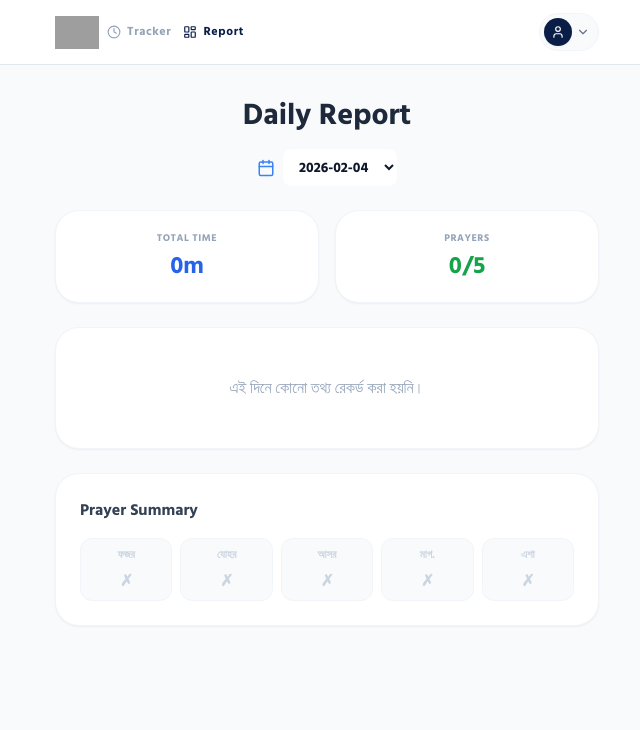
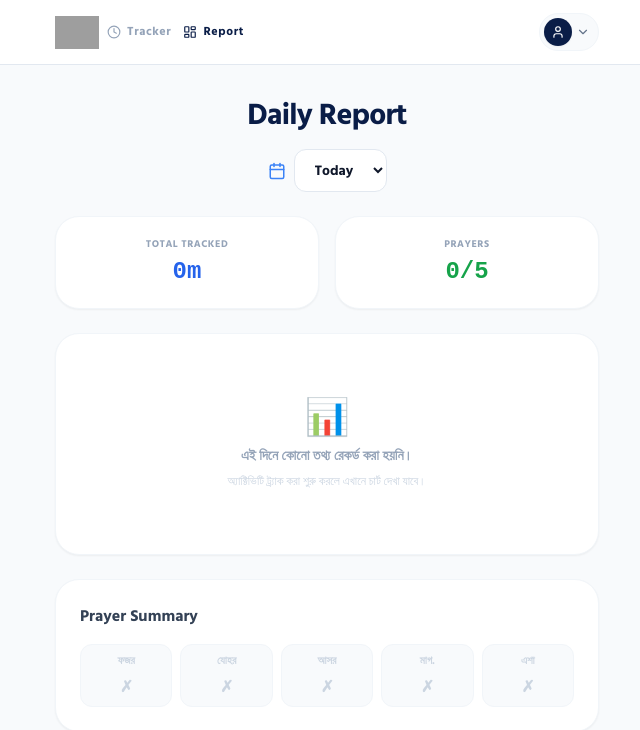
Before and after one commit to 578meson-rgb/Student-self-tracker, a React (Vite) app: page / in a window 1280 px wide. Both pictures are taken after a click on the button "Report". Shown: the top 730 px of the page, without its empty margins (313-953 px from the left). Built offline with nearby package versions, Linux system fonts and the light colour scheme; grey boxes are pictures that could not be loaded.

Commit message:
feat: Initialize project with Vite and React dependencies
Sets up the project using Vite for a faster development experience and includes necessary React dependencies. Updates HTML title and adds initial styling.

```diff
--- a/components/Dashboard.tsx
+++ b/components/Dashboard.tsx
@@ -1,6 +1,5 @@
-
 import React from 'react';
-import { PieChart, Pie, Cell, ResponsiveContainer, Tooltip } from 'recharts';
+import { PieChart, Pie, Cell, ResponsiveContainer, Tooltip, Legend } from 'recharts';
 import { DayData, ActivityType } from '../types';
 import { ACTIVITIES_CONFIG, PRAYER_LABELS } from '../constants';
 import { formatDurationBrief } from '../utils/formatters';
@@ -16,43 +15,45 @@ const COLORS = ['#3b82f6', '#ef4444', '#10b981', '#f59e0b', '#8b5cf6', '#ec4899'
 
 const Dashboard: React.FC<DashboardProps> = ({ history, selectedDate, onDateChange }) => {
   const data = history[selectedDate] || {
-    activities: { self_study: 0, class: 0, mobile_scroll: 0, prayer: 0, food: 0, sleep: 0, sports: 0, other: 0 },
+    activities: { self_study: 0, class: 0, mobile_scroll: 0, prayer: 0, food: 0, sleep: 0, sports: 0, other: 0 } as Record<ActivityType, number>,
     prayers: { fajr: false, dhuhr: false, asr: false, maghrib: false, isha: false }
   };
 
   const chartData = ACTIVITIES_CONFIG
-    .map((act, index) => ({
-      name: act.label,
-      value: (data.activities[act.id] || 0) / 60,
-      color: COLORS[index % COLORS.length]
-    }))
+    .map((act, index) => {
+      const val = data.activities[act.id] || 0;
+      return {
+        name: act.label,
+        value: Math.round((val / 60) * 10) / 10, // minutes with one decimal
+        color: COLORS[index % COLORS.length]
+      };
+    })
     .filter(d => d.value > 0);
 
-  // FIX: Using ACTIVITIES_CONFIG to ensure type safety when calculating total seconds
-  const totalSeconds = ACTIVITIES_CONFIG.reduce((acc: number, act) => acc + (data.activities[act.id] || 0), 0);
-  // FIX: Using PRAYER_LABELS for counting prayers to avoid Object.values type issues
+  const totalSeconds = ACTIVITIES_CONFIG.reduce((acc, act) => acc + (data.activities[act.id] || 0), 0);
   const prayerCount = PRAYER_LABELS.filter(p => data.prayers[p.id]).length;
 
   const availableDates = Object.keys(history).sort().reverse().slice(0, 30);
+  const todayKey = new Date().toISOString().split('T')[0];
 
   return (
     <div className="space-y-6 pb-10">
       <div className="text-center space-y-4">
-        <h2 className="text-3xl font-extrabold text-slate-800">Daily Report</h2>
+        <h2 className="text-3xl font-extrabold text-[#0A1D47] tracking-tight">Daily Report</h2>
 
         <div className="flex items-center justify-center gap-2">
           <Calendar size={18} className="text-blue-500" />
           <select
             value={selectedDate}
             onChange={(e) => onDateChange(e.target.value)}
-            className="bg-white border-slate-200 rounded-lg text-sm font-bold px-3 py-1.5 focus:outline-none focus:ring-2 focus:ring-blue-500/20"
+            className="bg-white border-slate-200 border rounded-xl text-sm font-bold px-4 py-2 focus:outline-none focus:ring-2 focus:ring-blue-500/20 smooth-transition"
           >
             {availableDates.length > 0 ? (
               availableDates.map(date => (
-                <option key={date} value={date}>{date === new Date().toISOString().split('T')[0] ? 'Today' : date}</option>
+                <option key={date} value={date}>{date === todayKey ? 'Today' : date}</option>
               ))
             ) : (
-              <option value={selectedDate}>{selectedDate}</option>
+              <option value={selectedDate}>{selectedDate === todayKey ? 'Today' : selectedDate}</option>
             )}
           </select>
         </div>
@@ -60,51 +61,65 @@ const Dashboard: React.FC<DashboardProps> = ({ history, selectedDate, onDateChan
 
       <div className="grid grid-cols-2 gap-4">
         <div className="bg-white p-5 rounded-3xl border border-slate-100 shadow-sm text-center">
-          <p className="text-slate-400 text-[10px] font-bold uppercase tracking-wider mb-1">Total Time</p>
-          <p className="text-2xl font-black text-blue-600">{formatDurationBrief(totalSeconds)}</p>
+          <p className="text-slate-400 text-[10px] font-bold uppercase tracking-wider mb-1">Total Tracked</p>
+          <p className="text-2xl font-black text-blue-600 font-mono">{formatDurationBrief(totalSeconds)}</p>
         </div>
         <div className="bg-white p-5 rounded-3xl border border-slate-100 shadow-sm text-center">
           <p className="text-slate-400 text-[10px] font-bold uppercase tracking-wider mb-1">Prayers</p>
-          <p className="text-2xl font-black text-green-600">{prayerCount}/5</p>
+          <p className="text-2xl font-black text-green-600 font-mono">{prayerCount}/5</p>
         </div>
       </div>
 
       {chartData.length > 0 ? (
-        <div className="bg-white p-6 rounded-3xl border border-slate-100 shadow-sm space-y-4">
+        <div className="bg-white p-6 rounded-3xl border border-slate-100 shadow-sm space-y-4 overflow-hidden">
           <h3 className="font-bold text-slate-700">Activities Breakdown</h3>
-          <div className="h-64 w-full">
+          <div className="h-[280px] w-full relative">
             <ResponsiveContainer width="100%" height="100%">
               <PieChart>
                 <Pie
                   data={chartData}
                   cx="50%"
                   cy="50%"
-                  innerRadius={60}
-                  outerRadius={85}
+                  innerRadius={65}
+                  outerRadius={95}
                   paddingAngle={5}
                   dataKey="value"
+                  animationDuration={1000}
                 >
                   {chartData.map((entry, index) => (
-                    <Cell key={`cell-${index}`} fill={entry.color} />
+                    <Cell key={`cell-${index}`} fill={entry.color} strokeWidth={0} />
                   ))}
                 </Pie>
-                <Tooltip />
+                <Tooltip
+                  contentStyle={{ borderRadius: '12px', border: 'none', boxShadow: '0 4px 12px rgba(0,0,0,0.1)', fontVariantNumeric: 'tabular-nums' }}
+                  formatter={(value: number) => [`${value} min`, 'Duration']}
+                />
               </PieChart>
             </ResponsiveContainer>
+
+            <div className="absolute inset-0 flex items-center justify-center pointer-events-none">
+              <div className="text-center">
+                <p className="text-[10px] text-slate-400 font-bold uppercase leading-none">Total</p>
+                <p className="text-xl font-black text-slate-700 font-mono">{Math.round(totalSeconds / 60)}m</p>
+              </div>
+            </div>
           </div>
-          <div className="grid grid-cols-2 gap-y-3 gap-x-6 mt-4">
+
+          <div className="grid grid-cols-2 gap-y-3 gap-x-6 mt-4 pt-4 border-t border-slate-50">
             {chartData.map((d, i) => (
-              <div key={i} className="flex items-center gap-2">
-                <div className="w-2.5 h-2.5 rounded-full" style={{ backgroundColor: d.color }} />
-                <span className="text-xs font-bold text-slate-600">{d.name}:</span>
-                <span className="text-xs font-black text-slate-900 ml-auto">{Math.round(d.value)}m</span>
+              <div key={i} className="flex items-center gap-2 group">
+                <div className="w-2 h-2 rounded-full flex-shrink-0" style={{ backgroundColor: d.color }} />
+                <span className="text-[11px] font-bold text-slate-500 truncate group-hover:text-slate-800 transition-colors">{d.name}</span>
+                <span className="text-[11px] font-black text-slate-900 ml-auto font-mono">{d.value}m</span>
               </div>
             ))}
           </div>
         </div>
       ) : (
-        <div className="bg-white p-12 rounded-3xl border border-slate-100 shadow-sm text-center text-slate-400 font-medium">
-          এই দিনে কোনো তথ্য রেকর্ড করা হয়নি।
+        <div className="bg-white p-16 rounded-3xl border border-slate-100 shadow-sm text-center space-y-2">
+          <div className="text-4xl">📊</div>
+          <p className="text-slate-400 font-bold text-sm">এই দিনে কোনো তথ্য রেকর্ড করা হয়নি।</p>
+          <p className="text-slate-300 text-xs">অ্যাক্টিভিটি ট্র্যাক করা শুরু করলে এখানে চার্ট দেখা যাবে।</p>
         </div>
       )}
 
@@ -114,12 +129,12 @@ const Dashboard: React.FC<DashboardProps> = ({ history, selectedDate, onDateChan
           {PRAYER_LABELS.map(p => (
             <div
               key={p.id}
-              className={`text-center p-2 rounded-xl border text-[11px] font-black ${
-                data.prayers[p.id] ? 'bg-green-50 border-green-200 text-green-600' : 'bg-slate-50 border-slate-100 text-slate-300'
+              className={`text-center p-2 rounded-xl border text-[11px] font-black transition-all ${
+                data.prayers[p.id] ? 'bg-green-50 border-green-200 text-green-600 scale-105 shadow-sm' : 'bg-slate-50 border-slate-100 text-slate-300'
               }`}
             >
               {p.label}
-              <div className="mt-1 text-base">
+              <div className={`mt-1 text-base ${data.prayers[p.id] ? 'animate-bounce' : ''}`}>
                 {data.prayers[p.id] ? '✓' : '✗'}
               </div>
             </div>
--- a/index.html
+++ b/index.html
@@ -3,7 +3,7 @@
   <head>
     <meta charset="UTF-8" />
     <meta name="viewport" content="width=device-width, initial-scale=1.0" />
-    <title>Student Study Tracker</title>
+    <title>Student Tracker | Daily Study & Routine</title>
     <link rel="preconnect" href="https://fonts.googleapis.com">
     <link rel="preconnect" href="https://fonts.gstatic.com" crossorigin>
     <link href="https://fonts.googleapis.com/css2?family=Inter:wght@400;500;600;700;800;900&family=Hind+Siliguri:wght@300;400;500;600;700&display=swap" rel="stylesheet">
@@ -26,12 +26,14 @@
         background-color: #f8fafc;
         -webkit-font-smoothing: antialiased;
         overflow-x: hidden;
+        margin: 0;
+        padding: 0;
       }
       .smooth-transition {
         transition: all 0.3s cubic-bezier(0.4, 0, 0.2, 1);
       }
       .active-glow {
-        box-shadow: 0 0 25px rgba(16, 185, 129, 0.2);
+        box-shadow: 0 0 25px rgba(16, 185, 129, 0.25);
       }
       ::-webkit-scrollbar {
         width: 6px;
@@ -51,9 +53,11 @@
     "react-dom": "https://esm.sh/react-dom@19.0.0",
     "react-dom/client": "https://esm.sh/react-dom@19.0.0/client",
     "lucide-react": "https://esm.sh/lucide-react@0.460.0?external=react",
-    "recharts": "https://esm.sh/recharts@2.13.0?external=react,react-dom",
+    "recharts": "https://esm.sh/recharts@2.15.0?external=react,react-dom",
     "react-dom/": "https://esm.sh/react-dom@^19.2.4/",
-    "react/": "https://esm.sh/react@^19.2.4/"
+    "react/": "https://esm.sh/react@^19.2.4/",
+    "vite": "https://esm.sh/vite@^7.3.1",
+    "@vitejs/plugin-react": "https://esm.sh/@vitejs/plugin-react@^5.1.3"
   }
 }
 </script>
--- a/vite.config.ts
+++ b/vite.config.ts
@@ -1,23 +1,6 @@
-import path from 'path';
-import { defineConfig, loadEnv } from 'vite';
+import { defineConfig } from 'vite';
 import react from '@vitejs/plugin-react';
 
-export default defineConfig(({ mode }) => {
-    const env = loadEnv(mode, '.', '');
-    return {
-      server: {
-        port: 3000,
-        host: '0.0.0.0',
-      },
-      plugins: [react()],
-      define: {
-        'process.env.API_KEY': JSON.stringify(env.GEMINI_API_KEY),
-        'process.env.GEMINI_API_KEY': JSON.stringify(env.GEMINI_API_KEY)
-      },
-      resolve: {
-        alias: {
-          '@': path.resolve(__dirname, '.'),
-        }
-      }
-    };
+export default defineConfig({
+  plugins: [react()],
 });
```
Also changed, not shown: components/ActivityGrid.tsx (+15 -13 lines), package.json (+15 -1 lines).
